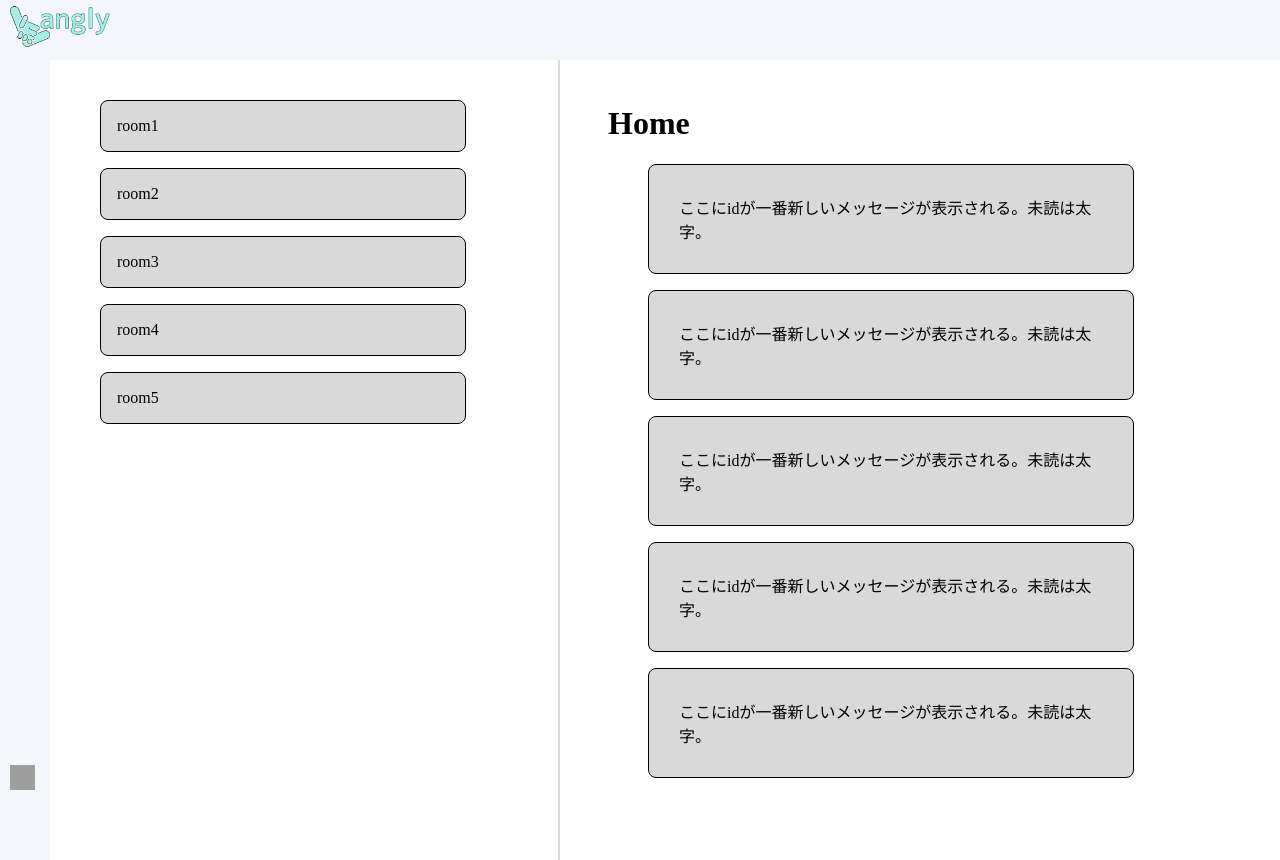
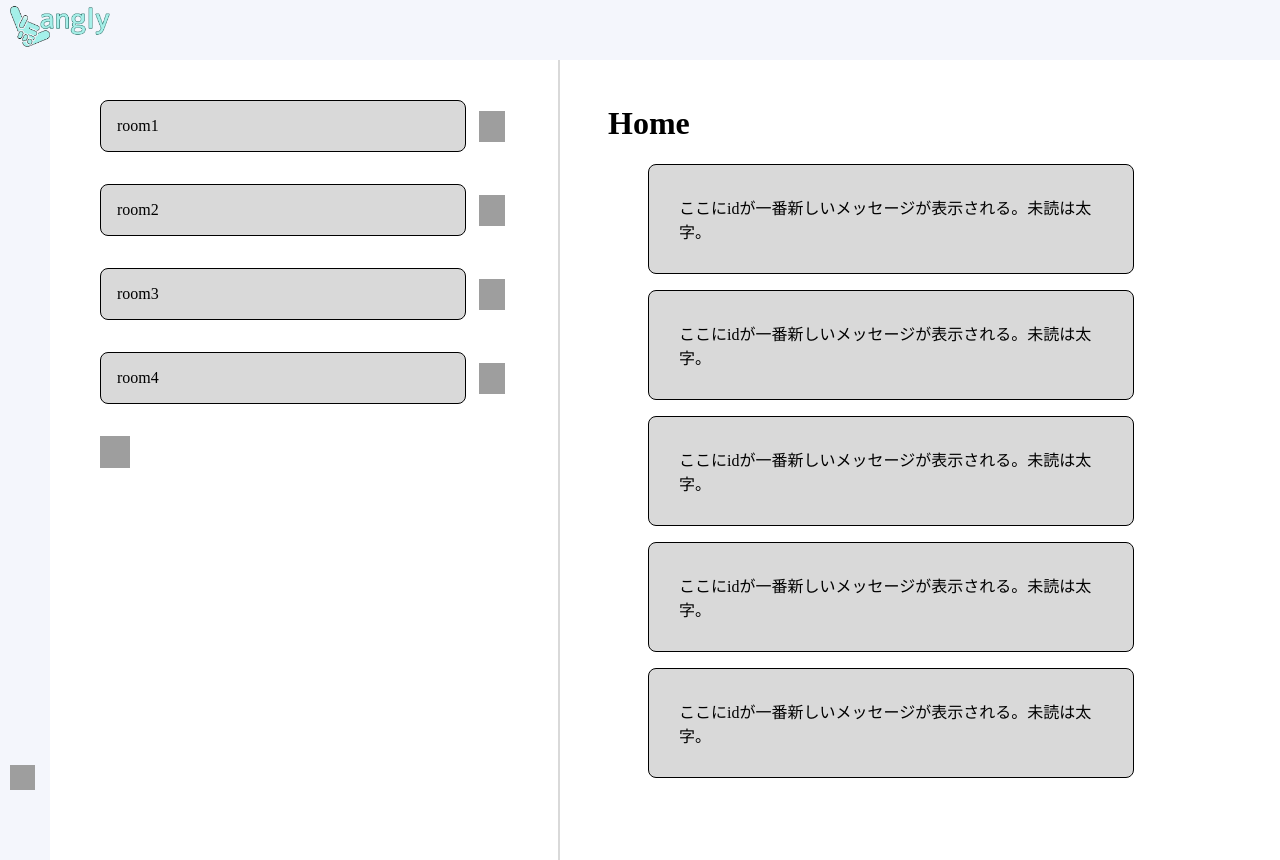
Before and after one commit to tmtm6271/Spring-Hackathon-2025-04-05, a Flask app: page /room/message in a window 1280 px wide. Run offline with Flask 2, Linux system fonts and the light colour scheme; some web fonts are replaced; grey boxes are pictures that could not be loaded.

Commit message:
room.htmlとCSSの修正

```diff
--- a/ChatApp/static/gen/bundled.css
+++ b/ChatApp/static/gen/bundled.css
@@ -32,7 +32,6 @@ box-sizing: border-box;
     margin-left: 10px;
     bottom: 10px;
 }
-
 
 /* ログイン画面全体のCSS */
 .login{
@@ -178,8 +177,6 @@ button{
     height: 100vh;
 }
 
-
-
 .left-container{
 
     width:500px;
@@ -198,7 +195,13 @@ button{
     box-sizing: border-box;
 }
 
-.roon-item{
+.room-item-wrapper{
+    display: flex;
+    align-items: center;
+    margin-bottom: 16px;
+}
+
+.room-item{
     width: 80%;
     border: 1px solid #000000;
     border-radius: 8px;
@@ -208,6 +211,20 @@ button{
     list-style: none;
     box-sizing: border-box;
     text-align: left;
+}
+
+.room-delete-button{
+    width: 26px;
+    height: 31px;
+    margin: 0 0 15px 13px;
+    cursor: pointer;
+}
+
+.room-create-button{
+    width: 30px;
+    height: 32px;
+    cursor: pointer;
+
 }
 
 .message-item{
--- a/ChatApp/templates/room.html
+++ b/ChatApp/templates/room.html
@@ -10,25 +10,46 @@ room
  <div class="left-container">
   <div id="rooms-list">
     <ul class="channel-box">
-    <!--
-      {% for room in rooms %}
-      <li>{{ room.name }}</li>
-      {% endfor %}
-    -->
-    <li class = "roon-item">room1</li>
-    <li class = "roon-item">room2</li>
-    <li class = "roon-item">room3</li>
-    <li class = "roon-item">room4</li>
-    <li class = "roon-item">room5</li>
+
+    <li class = "room-item-wrapper">
+      <div class = "room-item">room1</div>
+      <img class ="room-delete-button" src="../static/img/trash.png" alt ="">
+    </li>
+
+    <li class = "room-item-wrapper">
+      <div class = "room-item">room2</div>
+      <img class ="room-delete-button" src="../static/img/trash.png" alt ="">
+    </li>
+
+    <li class = "room-item-wrapper">
+      <div class = "room-item">room3</div>
+      <img class ="room-delete-button" src="../static/img/trash.png" alt ="">
+    </li>
+
+    <li class = "room-item-wrapper">
+      <div class = "room-item">room4</div>
+      <img class ="room-delete-button" src="../static/img/trash.png" alt ="">
+    </li>
+
+    <li class="room-item-wrapper">
+      <a href="{{ url_for('room_create')}}"><img class="room-create-button" src="../static/img/create_room.png" alt ="">
+      </a>
+    </li>
+
     </ul>
   </div>
  </div>
- <div class="right-container">
-    <div class="channel-title">
+ <div class = "right-container">
+    <div class = "channel-title">
       <h1>Home</h1>
     </div>
     <div id="messages-list">
      <ul class="message-box">
+          <!--
+      {% for massage in massages %}
+      <li>{{ massage.name }}</li>
+      {% endfor %}
+    -->
      <li class = "message-item">ここにidが一番新しいメッセージが表示される。未読は太字。</li>
      <li class = "message-item">ここにidが一番新しいメッセージが表示される。未読は太字。</li>
      <li class = "message-item">ここにidが一番新しいメッセージが表示される。未読は太字。</li>
```
